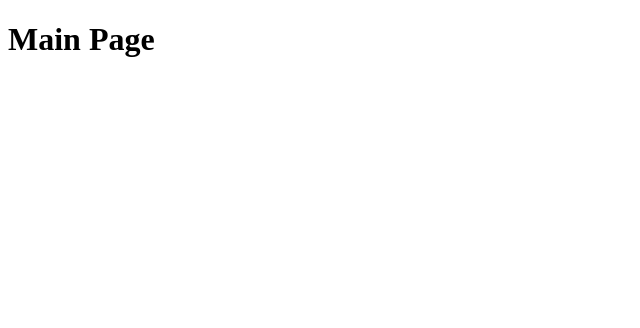
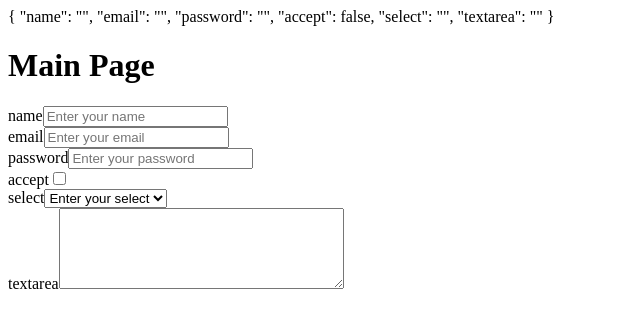
Before and after one commit to DenisPeunkov/tests, a Vue app: page / in a window 1280 px wide. Shown: the top 328 px of the page, without its empty margins (0-640 px from the left). Built offline with nearby package versions, Linux system fonts and the light colour scheme.

Commit message:
добавлены компоненты полей генератора форм

```diff
--- a/src/app/router/index.ts
+++ b/src/app/router/index.ts
@@ -6,7 +6,7 @@ const router = createRouter({
     {
       path: '/',
       name: 'home',
-      component: () => import('@/pages/mainPage/index.ts'),
+      component: () => import('@/pages/main-page'),
     },
   ],
 })
--- /dev/null
+++ b/src/pages/main-page/index.ts
@@ -0,0 +1,3 @@
+import MainPage from './ui/MainPage.vue'
+
+export default MainPage
--- /dev/null
+++ b/src/pages/main-page/ui/MainPage.vue
@@ -0,0 +1,96 @@
+<template>
+  {{ formData }}
+  <div>
+    <h1>Main Page</h1>
+  </div>
+  <FormGenerator v-model="formData" :form-defenition="formDefenitionData" />
+</template>
+
+<script setup>
+import { reactive } from 'vue'
+import { FormGenerator } from '@/shared/ui/form-generator'
+
+const formData = reactive({
+  name: '',
+  email: '',
+  password: '',
+  accept: false,
+  select: '',
+  textarea: '',
+})
+
+const formDefenitionData = [
+  {
+    type: 'text',
+    name: 'name',
+    label: 'Name',
+    placeholder: 'Enter your name',
+    validation: {
+      required: true,
+      minLength: 3,
+    },
+  },
+  {
+    type: 'email',
+    name: 'email',
+    label: 'Email',
+    placeholder: 'Enter your email',
+    validation: {
+      required: true,
+      minLength: 3,
+    },
+  },
+  {
+    type: 'password',
+    name: 'password',
+    label: 'Password',
+    placeholder: 'Enter your password',
+    validation: {
+      required: true,
+      minLength: 3,
+    },
+  },
+  {
+    type: 'checkbox',
+    name: 'accept',
+    label: 'accept',
+    placeholder: 'Enter your password',
+    validation: {
+      required: true,
+      minLength: 3,
+    },
+  },
+  {
+    type: 'select',
+    name: 'select',
+    label: 'select',
+    placeholder: 'Enter your select',
+    validation: {
+      required: true,
+      minLength: 3,
+    },
+    options: [
+      {
+        value: 'option1',
+        label: 'Option 1',
+      },
+      {
+        value: 'option2',
+        label: 'Option 2',
+      },
+    ],
+  },
+  {
+    type: 'textarea',
+    name: 'textarea',
+    label: 'textarea',
+    placeholder: 'Enter your text',
+    validation: {
+      required: true,
+      minLength: 3,
+    },
+    rows: 5,
+    cols: 33,
+  },
+]
+</script>
--- a/src/pages/mainPage/index.ts
+++ /dev/null
@@ -1,3 +0,0 @@
-import MainPage from "./ui/MainPage.vue";
-
-export default MainPage
--- a/src/pages/mainPage/ui/MainPage.vue
+++ /dev/null
@@ -1,8 +0,0 @@
-<template>
-  <div>
-    <h1>Main Page</h1>
-  </div>
-</template>
-
-<script setup>
-</script>
--- /dev/null
+++ b/src/shared/ui/form-generator/index.ts
@@ -0,0 +1,2 @@
+import FormGenerator from "./ui/FormGenerator.vue";
+export { FormGenerator };
--- /dev/null
+++ b/src/shared/ui/form-generator/ui/FormGenerator.vue
@@ -0,0 +1,45 @@
+<template>
+  <form @submit.prevent="handleSubmit">
+    <div v-for="(field, index) in props.formDefenition" :key="index">
+      <Input
+        v-if="field.type === 'email' || field.type === 'password' || field.type === 'text' || field.type === 'checkbox'"
+        v-model="model[field.name]"
+        :inputType="field.type"
+        :name="field.name"
+        :placeholder="field.placeholder"
+      />
+      <Select
+        v-if="field.type === 'select'"
+        v-model='model[field.name]'
+        :options="field.options"
+        :placeholder="field.placeholder"
+        :name="field.name"
+      />
+      <TextArea
+        v-if="field.type === 'textarea'"
+        v-model='model[field.name]'
+        :placeholder="field.placeholder"
+        :name="field.name"
+        :rows="field.rows"
+        :cols="field.cols"
+      />
+    </div>
+  </form>
+</template>
+<script setup>
+import Input from './form-fields/Input.vue'
+import Select from './form-fields/Select.vue'
+import TextArea from './form-fields/TextArea.vue'
+
+const model = defineModel()
+const props = defineProps({
+  formDefenition: {
+    type: [Object, Array],
+    required: true,
+  },
+})
+
+const handleSubmit = () => {
+  console.log('submit', model)
+}
+</script>
--- /dev/null
+++ b/src/shared/ui/form-generator/ui/form-fields/Input.vue
@@ -0,0 +1,30 @@
+<template>
+  <div class="input">
+    <label :for="props.name">{{ props.name }}</label>
+    <input
+      :type="props.inputType"
+      v-model="model"
+      :id="props.name"
+      :placeholder="props.placeholder"
+    />
+  </div>
+</template>
+<script setup>
+  const props = defineProps({
+    inputType: {
+      type: String,
+      required: true,
+    },
+    placeholder: {
+      type: String,
+      required: true,
+    },
+    name: {
+      type: String,
+      required: true,
+    },
+  })
+
+  const model = defineModel()
+
+</script>
--- /dev/null
+++ b/src/shared/ui/form-generator/ui/form-fields/Select.vue
@@ -0,0 +1,26 @@
+<template>
+  <label :for="props.name">{{ props.name }}</label>
+  <select v-model="model" :id="props.name">
+    <option v-if="props.placeholder" value="" disabled>{{ props.placeholder }}</option>
+    <option v-for="option in props.options" :value="option.value" :key="option.value" >
+      {{ option.label }}
+    </option>
+  </select>
+</template>
+<script setup>
+const props = defineProps({
+  name: {
+    type: String,
+    required: true,
+  },
+  placeholder: {
+    type: String,
+    required: true,
+  },
+  options: {
+    type: Array,
+    required: true,
+  },
+})
+const model = defineModel()
+</script>
--- /dev/null
+++ b/src/shared/ui/form-generator/ui/form-fields/TextArea.vue
@@ -0,0 +1,26 @@
+<template>
+  <label :for="props.name">{{ props.name }}</label>
+  <textarea v-model="model" :id="props.name" :name="props.name" :rows="props.rows" :cols="props.cols">
+  </textarea>
+</template>
+<script setup>
+const props = defineProps({
+  name: {
+    type: String,
+    required: true,
+  },
+  placeholder: {
+    type: String,
+    required: true,
+  },
+  rows: {
+    type: Number,
+    required: true,
+  },
+  cols: {
+    type: Number,
+    required: true,
+  },
+})
+const model = defineModel()
+</script>
--- /dev/null
+++ b/src/shims-vue.d.ts
@@ -0,0 +1,5 @@
+declare module '*.vue' {
+  import type { DefineComponent } from 'vue'
+  const component: DefineComponent<{}, {}, any>
+  export default component
+}
```
Also changed, not shown: 1 other file (tests, documents, lock files or other folders).
